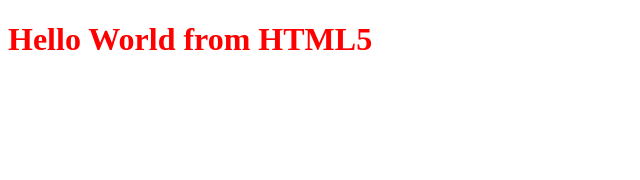
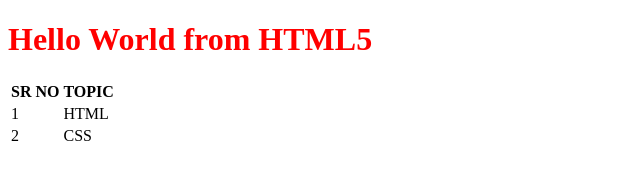
Before and after one commit to sandywadhwa/mern-stack-dev, a website: page frontend/public/views/index.html in a window 1280 px wide. Shown: the whole page, without its empty margins (0-640 px from the left). Drawn offline with Linux system fonts and the light colour scheme.

Commit message:
Basic Table Layout Added

```diff
--- a/frontend/public/views/index.html
+++ b/frontend/public/views/index.html
@@ -9,6 +9,22 @@
 </head>
 <body>
 	<h1>Hello World from HTML5</h1>
+	<table>
+		<thead>
+			<th>SR NO</th>
+			<th>TOPIC</th>
+		</thead>
+		<tbody>
+			<tr>
+				<td>1</td>
+				<td>HTML</td>
+			</tr>
+			<tr>
+				<td>2</td>
+				<td>CSS</td>
+			</tr>
+		</tbody>
+	</table>
 	<script src="/js/site.js"></script>
 </body>
 </html>
```
